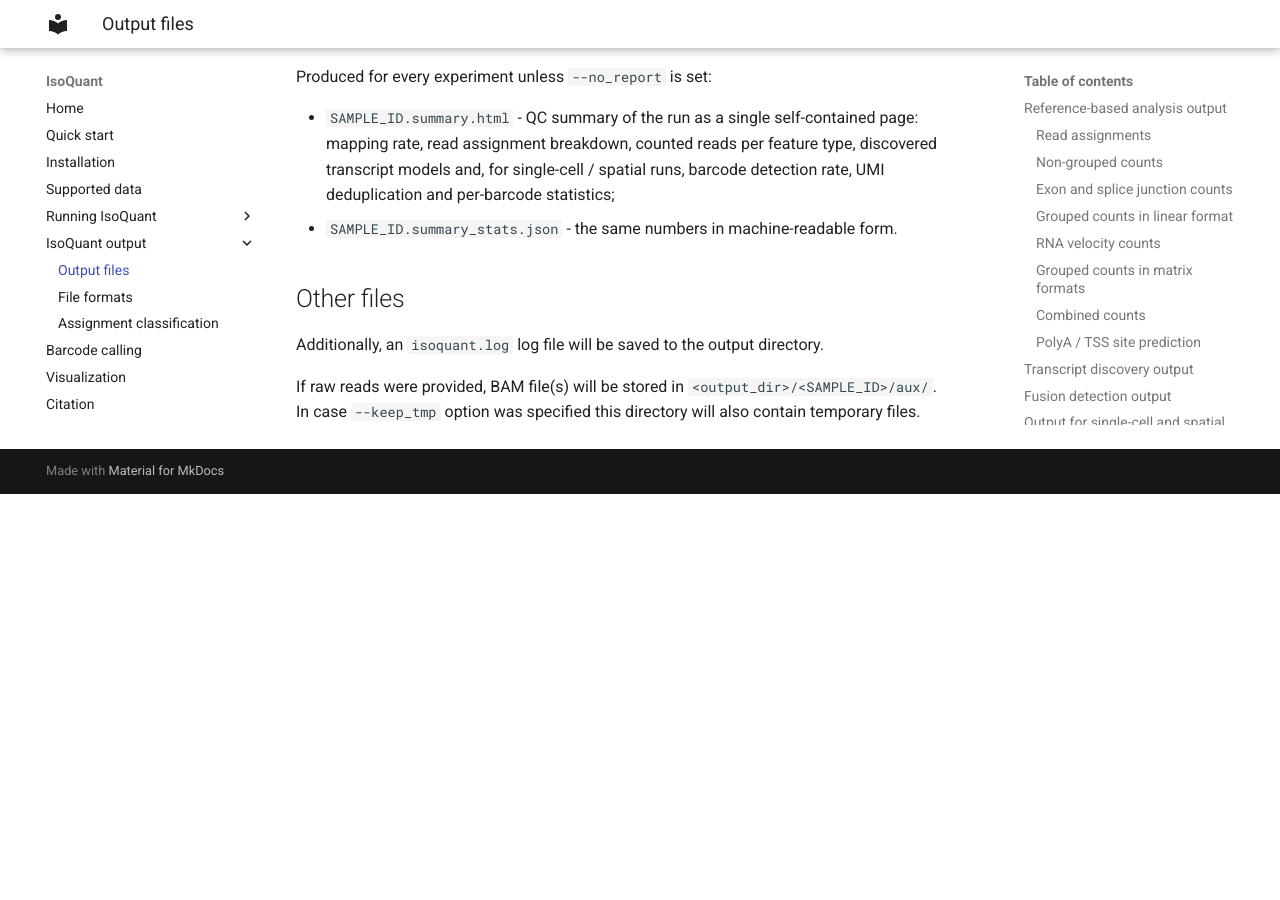
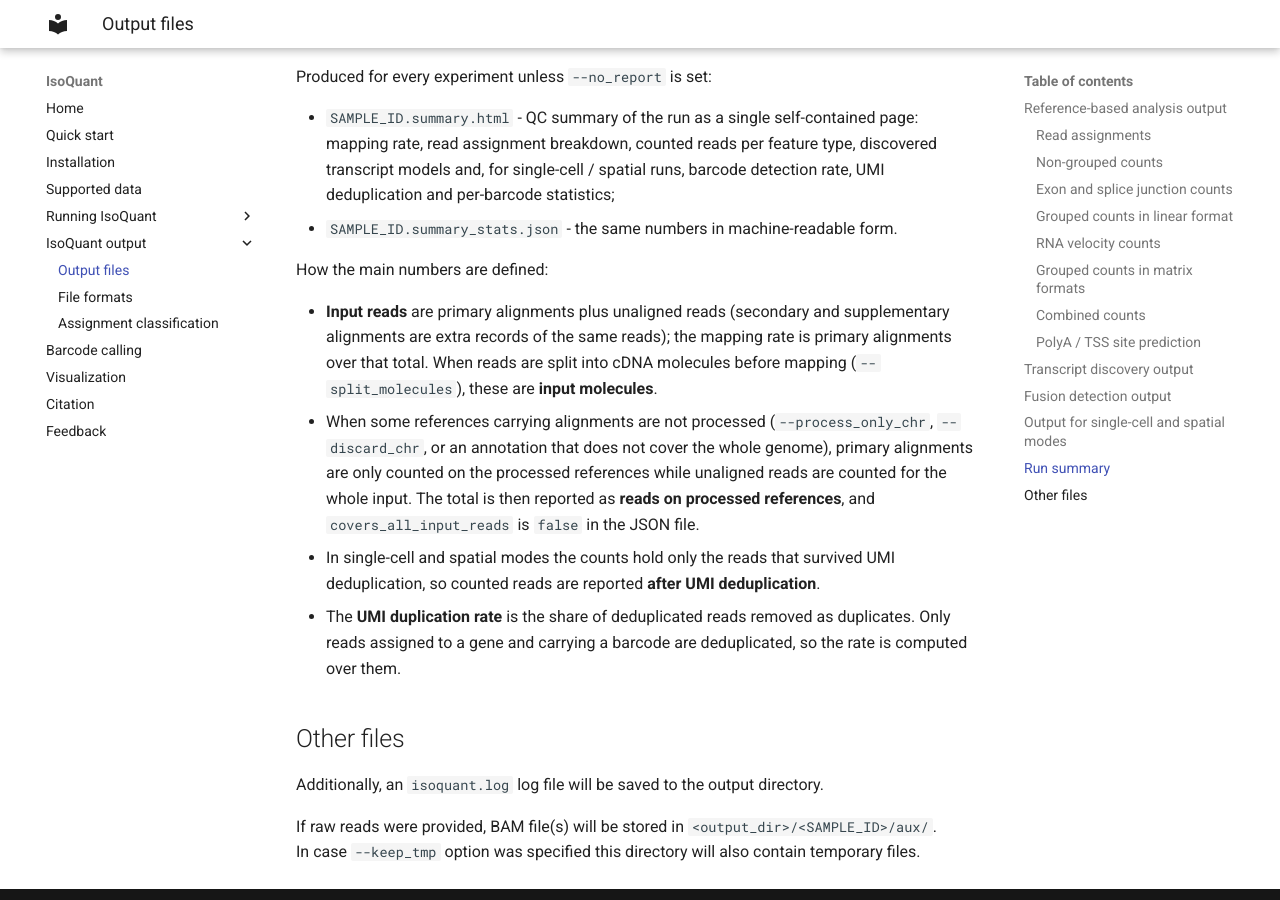
Before and after one commit to ablab/IsoQuant, an MkDocs documentation site: the page built from docs/output.md, in a window 1280 px wide and 900 px high, scrolled down 7056 px. Built offline with MkDocs 1.6.1 and Material for MkDocs 9.7.7, drawn with Linux system fonts in a browser that asks for light colours; before the commit the page ends 7550 px from its top, so only the background shows below that.

Commit message:
fix run summary and visualizer docs

```diff
--- a/docs/output.md
+++ b/docs/output.md
@@ -235,6 +235,22 @@
   UMI deduplication and per-barcode statistics;
 * `SAMPLE_ID.summary_stats.json` - the same numbers in machine-readable form.
 
+How the main numbers are defined:
+
+* **Input reads** are primary alignments plus unaligned reads (secondary and supplementary
+  alignments are extra records of the same reads); the mapping rate is primary alignments over that total.
+  When reads are split into cDNA molecules before mapping (`--split_molecules`), these are
+  **input molecules**.
+* When some references carrying alignments are not processed (`--process_only_chr`, `--discard_chr`,
+  or an annotation that does not cover the whole genome), primary alignments are only counted
+  on the processed references while unaligned reads are counted for the whole input.
+  The total is then reported as **reads on processed references**, and `covers_all_input_reads`
+  is `false` in the JSON file.
+* In single-cell and spatial modes the counts hold only the reads that survived UMI deduplication,
+  so counted reads are reported **after UMI deduplication**.
+* The **UMI duplication rate** is the share of deduplicated reads removed as duplicates.
+  Only reads assigned to a gene and carrying a barcode are deduplicated, so the rate is computed over them.
+
 ## Other files
 
 Additionally, an `isoquant.log` log file will be saved to the output directory.
```
Also changed, not shown: docs/cmd.md (+4 -0 lines), docs/visualization.md (+7 -3 lines), isoquant_visualize.py (+17 -10 lines), 2 other files.
